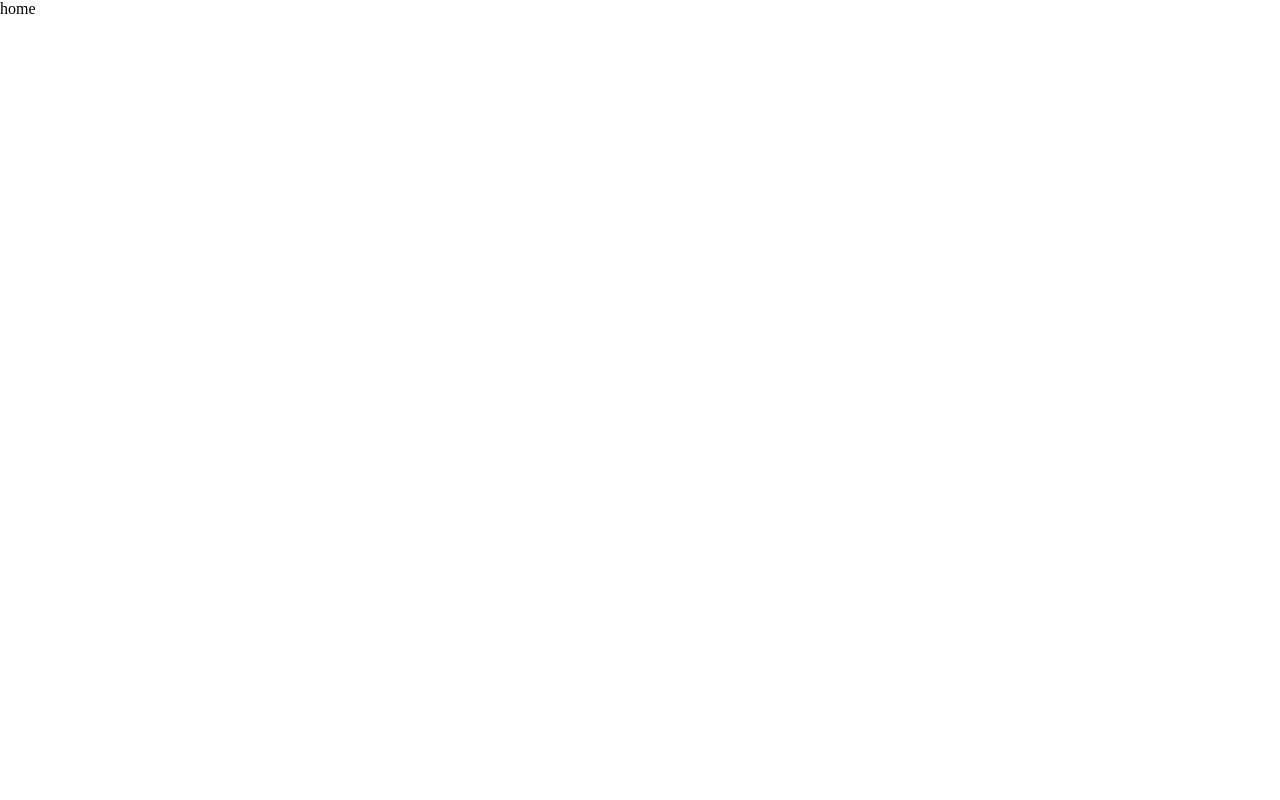
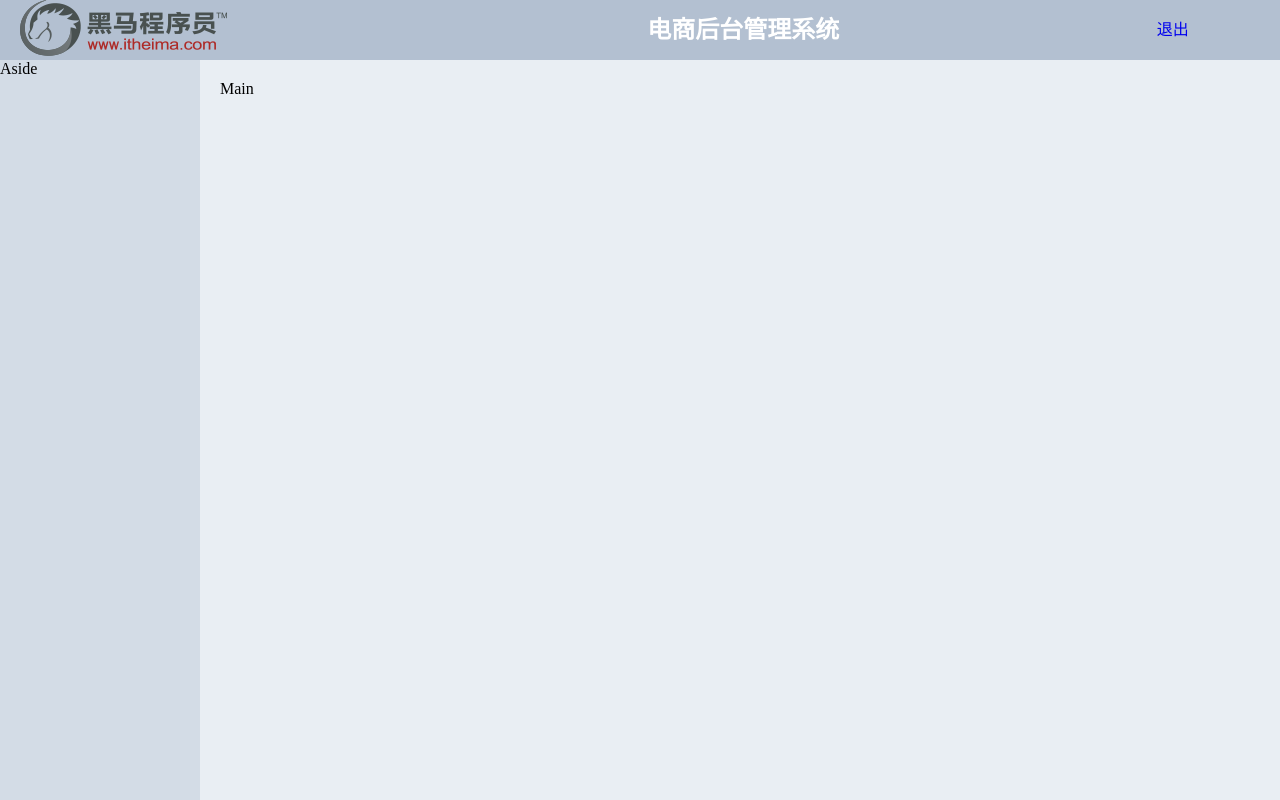
Before and after one commit to gaoting0530/malls, a Vue app: page /#/home in a window 1280 px wide. Built offline with nearby package versions, Linux system fonts and the light colour scheme.

Commit message:
退出登录模块实现

```diff
--- a/src/assets/css/reset.css
+++ b/src/assets/css/reset.css
@@ -3,3 +3,6 @@ html,body {
     margin: 0;
     padding: 0;
 }
+a {
+    text-decoration: none;
+}
--- a/src/components/home/home.vue
+++ b/src/components/home/home.vue
@@ -1,13 +1,63 @@
 <template>
-    <div>home</div>
+    <el-container class="my_container">
+        <el-header class="header">
+            <el-row>
+                <el-col :span="6"><a href="#"><img src="@/assets/logo.png" alt=""></a></el-col>
+                <el-col :span="16"><h2>电商后台管理系统</h2></el-col>
+                <el-col :span="2"><a href="#" class="logout" @click="logout()">退出</a></el-col>
+            </el-row>
+        </el-header>
+        <el-container>
+            <el-aside width="200px" class="aside">Aside</el-aside>
+            <el-main class="main">Main</el-main>
+        </el-container>
+    </el-container>
 </template>
 
 <script>
 export default {
+    data() {
+        return {
 
+        }
+    },
+    methods: {
+        //退出登录
+        logout() {
+            //删除本地数据
+            localStorage.removeItem('token');
+            //跳转到登录页面
+            this.$router.push({name:'login'});
+            //提示用户退出成功
+            this.$message.warning('退出登录');
+        }
+    }
 }
 </script>
 
 <style>
+.my_container {
+    height: 100%;
+}
+.header {
+    background-color: #b3c0d1;
+}
+.aside {
+  background-color: #d3dce6;
+}
 
+.main {
+  background-color: #e9eef3;
+  height: 100%;
+}
+.header h2 {
+    text-align:center;
+    margin: 0;
+    padding: ;
+    color: #fff;
+    line-height: 60px;
+}
+.logout {
+    line-height: 60px;
+}
 </style>
```
